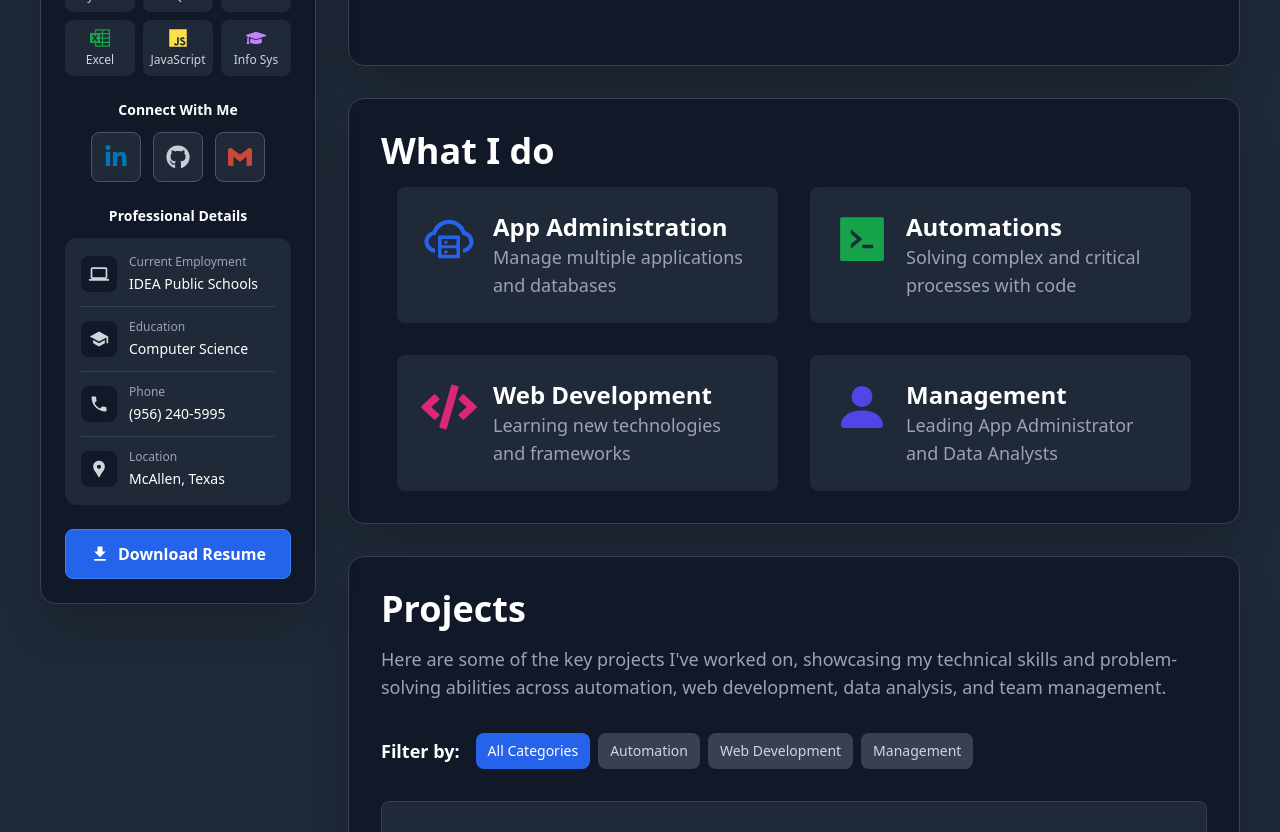
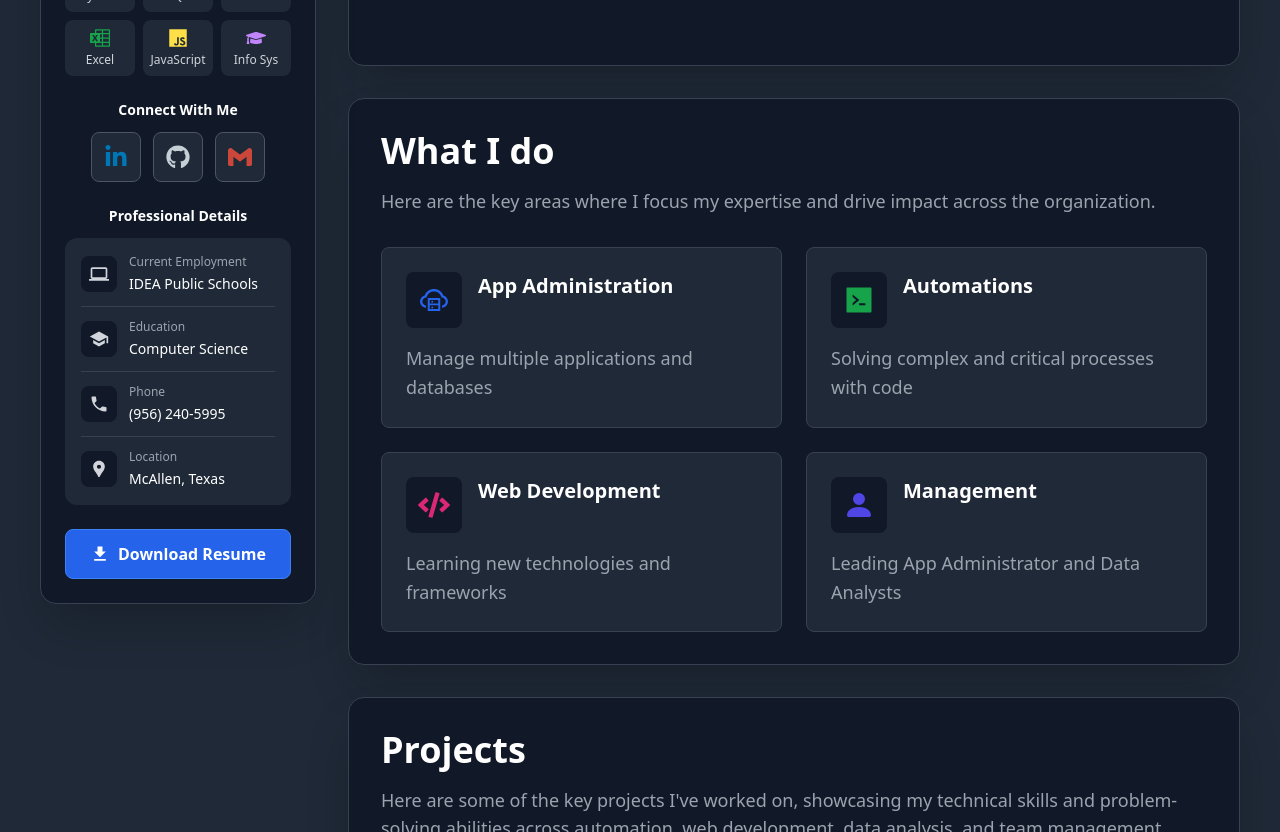
Before and after one commit to Durzo95/jerry-guerrero-portfolio, a Next.js app: page / in a window 1280 px wide. Shown: the part 700-1532 px from the top of the page. Built offline with nearby package versions, Linux system fonts and the light colour scheme.

Commit message:
Refactor MainBodyAboutCard and MainBodyWhatIDo components for improved layout and styling; enhance card hover effects and update description presentation for better readability.

```diff
--- a/components/MainBodyAboutCard.tsx
+++ b/components/MainBodyAboutCard.tsx
@@ -11,16 +11,23 @@ interface Props {
 
 export default function MainBodyAboutCard(prop: Props) {
   return (
-    <div className="rounded-lg bg-gray-800 p-6 flex gap-4">
-      <div className="flex flex-col">
-        <prop.Icon size={56} className={prop.tailwindColor} />
+    <div className="rounded-lg bg-gray-800 p-6 hover:bg-gray-750 transition-colors duration-300 border border-gray-700 hover:border-gray-600">
+      {/* Header with icon and title */}
+      <div className="flex items-start gap-4 mb-4">
+        <div className="flex-shrink-0">
+          <div className="bg-gray-900 p-3 rounded-lg">
+            <prop.Icon size={32} className={prop.tailwindColor} />
+          </div>
+        </div>
+        <div className="flex-1">
+          <h3 className="text-white text-xl font-bold mb-2">{prop.title}</h3>
+        </div>
       </div>
-      <div className="flex flex-col">
-        <div className="text-white text-2xl font-bold justify-start">
-          {prop.title}
-        </div>
-        <div className="text-gray-400 text-lg">{prop.description}</div>
-      </div>
+
+      {/* Description */}
+      <p className="text-gray-400 leading-relaxed">
+        {prop.description}
+      </p>
     </div>
   );
 }
--- a/components/MainBodyWhatIDo.tsx
+++ b/components/MainBodyWhatIDo.tsx
@@ -8,10 +8,15 @@ import whatIDoData from "../data/whatIDoData";
 
 export default function MainBodyWhatIDo() {
   return (
-    <>
+    <div>
       <MainBodyTitle title="What I do" />
-      {/* A Two column grid */}
-      <div className="grid lg:grid-cols-2 grids-cols-1 lg:gap-8 gap-4 px-0 lg:px-4">
+      <div className="text-gray-400 text-lg">
+        <p className="mt-4 mb-8">
+          Here are the key areas where I focus my expertise and drive impact across the organization.
+        </p>
+
+        {/* Two column grid matching project section style */}
+        <div className="grid lg:grid-cols-2 grid-cols-1 gap-6">
           {whatIDoData.map((data, i) => (
             <MainBodyAboutCard
               key={i}
@@ -22,6 +27,7 @@ export default function MainBodyWhatIDo() {
             />
           ))}
         </div>
-    </>
+      </div>
+    </div>
   );
 }
```
Lines whose indentation alone changed are shown as unchanged.
